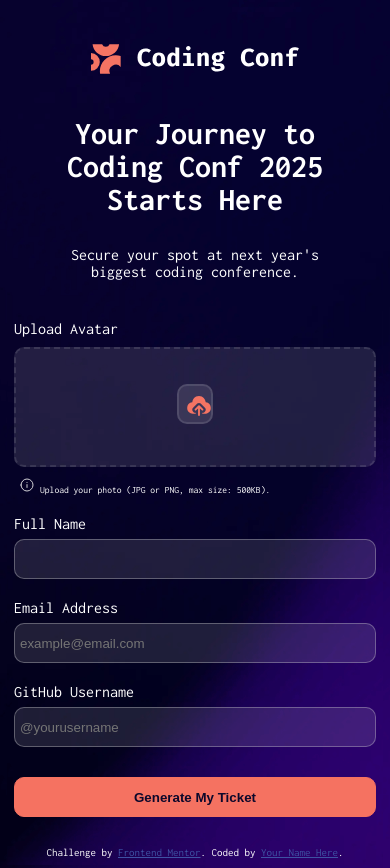
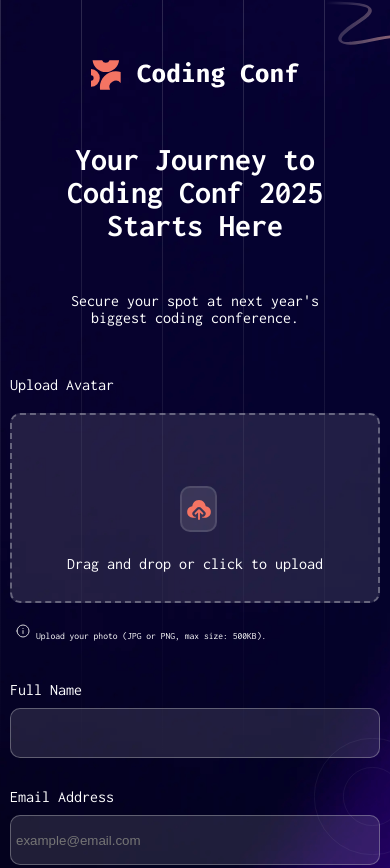
Before and after one commit to tiiagoveira/challenge-conference-ticket-generator-main, a plain HTML site: page index.html in a window 390 px wide. Shown: the top 868 px of the page. Drawn offline with Linux system fonts and the light colour scheme.

Commit message:
aparencia ok

```diff
--- a/index.html
+++ b/index.html
@@ -10,6 +10,7 @@
 </head>
 
 <body>
+  <div class="">
     <header>
       <img src="assets/images/logo-full.svg" alt="logo">
     </header>
@@ -19,19 +20,15 @@
         <h1>Your Journey to Coding Conf 2025 Starts Here</h1>
         <p>Secure your spot at next year's biggest coding conference.</p>
       </div>
-
       <p>Upload Avatar</p>
-
       <div class="upload">
         <label for="uploadImage">
           <img src="assets/images/icon-upload.svg" alt="icone upload" id="iup">
         </label>
-      <input type="file" name="uImg" id="uploadImage" accept="image/png, image/jpeg" multiple
-        placeholder="Drag and drop or click to upload">
+        <input type="file" name="uImg" id="uploadImage" accept="image/png, image/jpeg" multiple>
+        <p>Drag and drop or click to upload</p>
       </div>
-
       <p id="orientacao">Upload your photo (JPG or PNG, max size: 500KB).</p>
-
       <form>
         <div class="formulario">
           <label for="txtn">Full Name</label>
@@ -44,16 +41,14 @@
         </div>
       </form>
     </main>
-
     <!-- Generated tickets ends -->
-
     <footer>
       <div class="attribution">
         Challenge by <a href="https://www.frontendmentor.io?ref=challenge">Frontend Mentor</a>.
         Coded by <a href="#">Your Name Here</a>.
       </div>
     </footer>
-
+  </div>
 </body>
 
 </html>
--- a/style.css
+++ b/style.css
@@ -5,92 +5,99 @@
     src: url(assets/fonts/Inconsolata-VariableFont_wdth\,wght.ttf);
 }
 
-@media screen and (min-width: 360px) and (max-width: 720px){
-    *{
+@media screen and (min-width: 360px) and (max-width: 720px) {
+    * {
         box-sizing: border-box;
         margin: 0px;
         padding: 0px;
     }
 
-    html, body {
-        background-image: url(assets/images/background-mobile.png);
+    html,
+    body {
         color: white;
         font-family: 'Inconsolata';
-        background-position: center center;
-        background-size: cover;
-        position: relative;
-        padding: 7px;
+        background: url(assets/images/pattern-lines.svg), url(assets/images/pattern-squiggly-line-top.svg), url(assets/images/pattern-circle.svg), url(assets/images/pattern-squiggly-line-bottom-mobile-tablet.svg), url(assets/images/background-mobile.png);
+        background-repeat: no-repeat;
+        background-size: auto, 25%, 30%, contain, cover;
+        background-position: left top, right top, 115% 68%, 0% 110%;
     }
 
-   header {
-    text-align: center;
-    margin-top: 30px;
-   }
+    header {
+        text-align: center;
+    }
+
+    header>img {
+        margin-top: 60px;
+    }
 
     main {
         overflow: hidden;
-    }
-
-    main > p#orientacao {
-        font-size: 0.6em;
-        position: relative;
-        top: 30%;
-    }
-
-    main > p#orientacao::before {
-        content: url(assets/images/icon-info.svg);
-        padding: 5px;
-
+        padding: 10px;
     }
 
     div.apresentacao {
         text-align: center;
         padding: 10px;
-        margin: 10px 0px;
     }
 
-    div.apresentacao > h1{
-        margin: 10px;
+    div.apresentacao>h1 {
+        margin: 20px;
         padding: 10px;
     }
 
-    div.apresentacao > p {
-        margin: 10px;
+    div.apresentacao>p {
+        margin: 30px;
         padding: 10px;
     }
 
     div.upload {
-        margin: 10px 0px;
+        margin: 20px 0px;
         background-color: hsla(252, 6%, 83%, 0.137);
-        border: 2px dashed hsla(252, 6%, 83%, 0.137);
+        border: 2px dashed hsla(252, 6%, 83%, 0.397);
         border-radius: 10px;
-        height: 120px;
+        height: 190px;
     }
 
-    div.upload > label {
-        padding: 5px;
+    div.upload>label {
+        padding: 7px 0px;
         display: block;
         text-align: center;
         background-color: hsla(252, 6%, 83%, 0.137);
         border: 2px solid hsla(252, 6%, 83%, 0.137);
         border-radius: 10px;
         width: 10%;
-        height: 35%;
+        height: 25%;
         position: relative;
-        top: 30%;
-        left: 45%;
+        top: 38%;
+        left: 46%;
     }
 
-    div.upload > label:focus-within {
+    div.upload>label:hover{
+        background-color: antiquewhite;
+        cursor: pointer;
+    }
+
+    div.upload>input {
         display: none;
     }
 
-    div.upload > input {
-        display: none;
+    div.upload>p {
+        text-align: center;
+        position: relative;
+        top: 50%;
     }
 
-    div.upload > input:focus-within {
-        display: block;
+    main>p#orientacao {
+        margin-bottom: 40px;
+        font-size: 0.6em;
+        position: relative;
+        top: 30%;
+    }
+
+    main>p#orientacao::before {
+        content: url(assets/images/icon-info.svg);
+        padding: 5px;
+
     }
 
     div.formulario {
@@ -98,45 +105,47 @@
         color: white;
     }
 
-    div.formulario > label {
+    div.formulario>label {
         text-align: left;
     }
 
-    div.formulario > input {
+    div.formulario>input {
         background-color: hsla(252, 6%, 83%, 0.137);
-        margin: 7px 0px 20px;
+        margin: 10px 0px 30px;
         display: block;
-        width:100%;
-        height: 40px;
+        width: 100%;
+        height: 50px;
         padding: 5px;
         border-radius: 10px;
         border: 1px solid hsla(252, 6%, 83%, 0.356);
     }
 
-    div.formulario > input:focus-within{
+    div.formulario>input:focus-within {
         background-color: white;
     }
 
-    div.formulario > input#button {
+    div.formulario>input#button {
         background-color: hsl(7, 88%, 67%);
         color: hsl(248, 70%, 10%);
         width: 100%;
-        height: 40px;
+        height: 50px;
         font-weight: bold;
         padding: 5px;
-        margin: 30px 0px;
+        margin: 70px 0px;
         border-radius: 10px;
         border: 1px solid hsl(7, 88%, 67%);
         cursor: pointer;
     }
 
-    div.formulario > input#button:hover {
+    div.formulario>input#button:hover {
         background-color: antiquewhite;
     }
 }
 
 .attribution {
-    font-size: 11px; text-align: center;
+    font-size: 11px;
+    text-align: center;
+    padding: 10px;
 }
 
 .attribution a {
```
Lines whose indentation alone changed are shown as unchanged.
